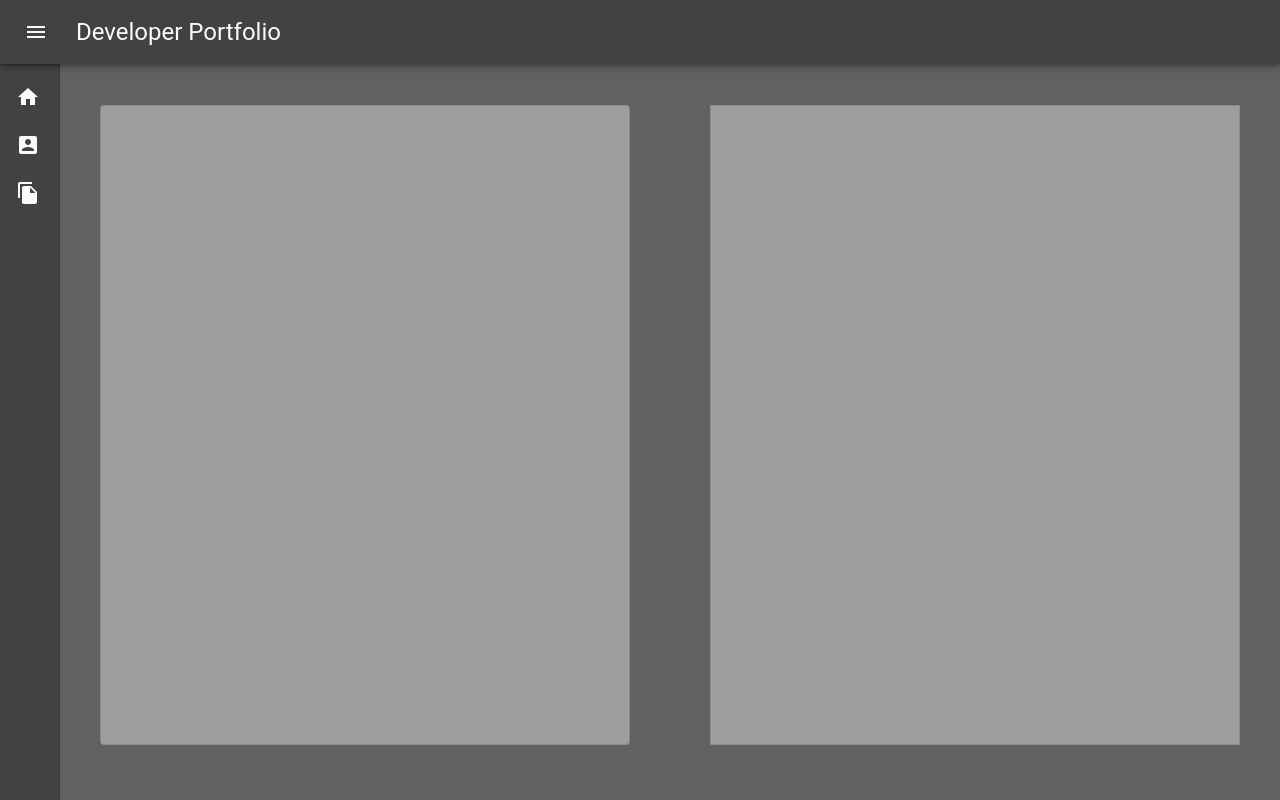
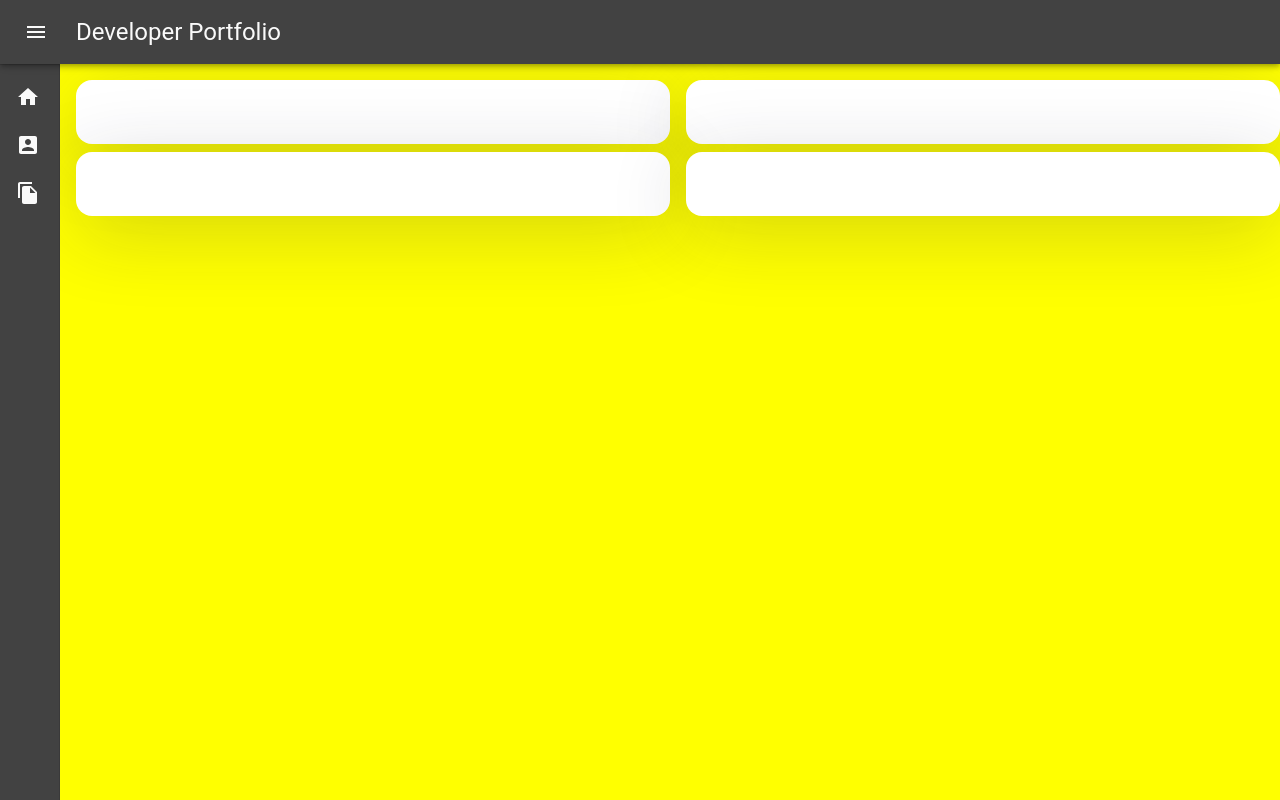
Before and after one commit to himanshuMaheshwari2311/Developer-Portfolio-Front-End, a React (Create React App) app: page / in a window 1280 px wide. Built offline with nearby package versions, Linux system fonts and the light colour scheme; sample sign-in values are in the browser's storage; the HTML template or start-up script is replaced by a standard one.

Commit message:
Reusable component for grid and card

```diff
--- a/src/App.module.css
+++ b/src/App.module.css
@@ -1,8 +1,8 @@
-.mainContent {
+/* .mainContent {
   margin-top: 65px;
   height: calc(100vh - 85px);
   overflow-y: auto;
-}
+} */
 
 
 @media screen and (min-width: 480px){
--- a/src/App.tsx
+++ b/src/App.tsx
@@ -54,6 +54,8 @@ const App: React.FC<RouteComponentProps> = ({ history }) => {
     }
   }, [history])
 
+
+
   return (
     <ThemeProvider theme={dark}>
         <Header user={user} setUser={setUser} open={open} setOpen={setOpen}></Header>
--- a/src/components/Body.tsx
+++ b/src/components/Body.tsx
@@ -1,17 +1,69 @@
 import React from 'react'
 import { Route, Switch } from 'react-router-dom'
-import classes from '../App.module.css'
+//import classes from '../App.module.css'
 import Login from './Login'
 import Sidebar from './Sidebar'
 import Home from './Home'
+import { makeStyles } from '@material-ui/core/styles';
+import clsx from 'clsx';
+
+const useStyles = makeStyles(theme => ({
+  root:{
+    widht:`100%`,
+    height: `100%`
+  },
+  mainContent: {
+    overflowX:`hidden`,
+    //overflowY:`hidden`,
+    backgroundColor: `pink`,
+    position: `relative`,
+    display:`flex`,
+    [theme.breakpoints.up('lg')]: {
+      marginTop : `64px`,
+      height: 'calc(100vh - 64px)'
+    },
+    [theme.breakpoints.up('xs')]: {
+    marginTop : `54px`,
+    height: 'calc(100vh - 54px)'
+    } ,
+    [theme.breakpoints.up('sm')]: {
+    marginTop : `64px`,
+    height: 'calc(100vh - 64px)'
+    } ,
+    [theme.breakpoints.up('md')]: {
+    marginTop : `64px`,
+    height: 'calc(100vh - 64px)'
+    } ,
+  },
+  content: {
+    flexGrow: 1,
+    padding: theme.spacing(3),
+    transition: theme.transitions.create('margin', {
+      easing: theme.transitions.easing.sharp,
+      duration: theme.transitions.duration.leavingScreen,
+    }),
+    marginLeft: -240,
+  },
+  contentShift: {
+    transition: theme.transitions.create('margin', {
+      easing: theme.transitions.easing.easeOut,
+      duration: theme.transitions.duration.enteringScreen,
+    }),
+    marginLeft: 0,
+  },
+}));
 
 const Body: React.FC<any> = ({ user, setUser, open, setOpen }) => {
+  const styles = useStyles();
 
   const userId = localStorage.getItem("userId");
 
   return (
-      <div className={classes.mainContent} style={{ marginLeft: user !== '' ? (open ? '240px' : '60px') : '0px' }}>
+      <div className={styles.root} >
         {userId === null ? null : <Sidebar open={open} setOpen={setOpen} />}
+        <div className={clsx(styles.mainContent,{
+          [styles.contentShift]: open,
+        })} style={{  marginLeft: user !== '' ? (open ? '240px' : '60px') : '0px' }}>
         <Switch>
           <Route exact path={["/", "/home", '/dashboard', '/account', '/profile']}>
             <Home />
@@ -20,6 +72,7 @@ const Body: React.FC<any> = ({ user, setUser, open, setOpen }) => {
             <Login setUser={setUser} />
           </Route>
         </Switch>
+        </div>
       </div>
   )
 }
--- /dev/null
+++ b/src/components/DashboardCard.tsx
@@ -0,0 +1,44 @@
+import React from 'react';
+import Button from '@material-ui/core/Button'
+import { makeStyles } from '@material-ui/core/styles';
+import Card from '@material-ui/core/Card';
+
+const useStyles = makeStyles(theme => ({
+
+  root: {
+    textAlign: 'center',
+    padding: theme.spacing(2),
+    width: `100%`,
+    height: `100%`,
+    margin: theme.spacing(2),
+    borderRadius: theme.spacing(2), // 16px
+    transition: '0.8s',
+    boxShadow: '0px 14px 80px rgba(34, 35, 58, 0.2)',
+    position: 'relative',
+    overflow: 'hidden',
+    backgroundColor: '#ffffff',
+    display: 'flex',
+    flexDirection: 'column',
+    alignItems: 'center',
+    paddingBottom: theme.spacing(2),
+    [theme.breakpoints.up('md')]: {
+      flexDirection: 'row',
+      //paddingTop: theme.spacing(2),
+    },
+  },
+}));
+
+const DashboardCard: React.FC<any> = (props) => {
+  const classes = useStyles();
+  console.log(props.backgroundImage)
+
+  return (
+    <Card className={classes.root}>
+
+    </Card>
+
+  );
+
+}
+
+export default DashboardCard;
--- a/src/components/Home.tsx
+++ b/src/components/Home.tsx
@@ -1,27 +1,46 @@
 import React from 'react';
 import { makeStyles } from '@material-ui/core/styles';
+import Grid from '@material-ui/core/Grid';
+import DashboardCard from './DashboardCard';
 import Paper from '@material-ui/core/Paper';
 
 const useStyles = makeStyles(theme => ({
-  root: {
-    display: 'flex',
-    '& > *': {
-      margin: theme.spacing(5),
-      width: theme.spacing(80),
-      height: theme.spacing(80),
-    },
+  gridRoot: {
+    flexGrow:1,
+    backgroundColor:`yellow`
   },
+  gridContainer: {
+    width:`100%`,
+  },
+
 }));
 
-const Home =() => {
+
+const Home: React.FC<any> = () => {
   const classes = useStyles();
+  return (
+    <div className={classes.gridRoot}>
+     <Grid container className={classes.gridContainer} spacing={2}>
+        <Grid item xs={12} sm={6} >
+        <DashboardCard></DashboardCard>
+        </Grid>
+        <Grid item xs={12} sm={6} >
+        <DashboardCard></DashboardCard>
+        </Grid>
+     </Grid>
+     <Grid container className={classes.gridContainer} spacing={2}>
+        <Grid item xs={12} sm={6} >
+        <DashboardCard></DashboardCard>
+        </Grid>
+        <Grid item xs={12} sm={6} >
+        <DashboardCard></DashboardCard>
+        </Grid>
+     </Grid>
 
-  return (
-    <div className={classes.root}>
-      <Paper variant="outlined" />
-      <Paper variant="outlined" square />
+
     </div>
   );
+
 }
 
 export default Home;
--- a/src/components/Login.tsx
+++ b/src/components/Login.tsx
@@ -39,7 +39,7 @@ const Login: React.FC<any> = ({ setUser, history }) => {
 
     return (
         <GoogleLogin
-            clientId="<client-id-here>"
+            clientId="865958668201-3upung40a7uuidhh47hp34v91rggsgl8.apps.googleusercontent.com"
             buttonText="Login"
             onSuccess={loginAction}
             onFailure={retryAction}
```
